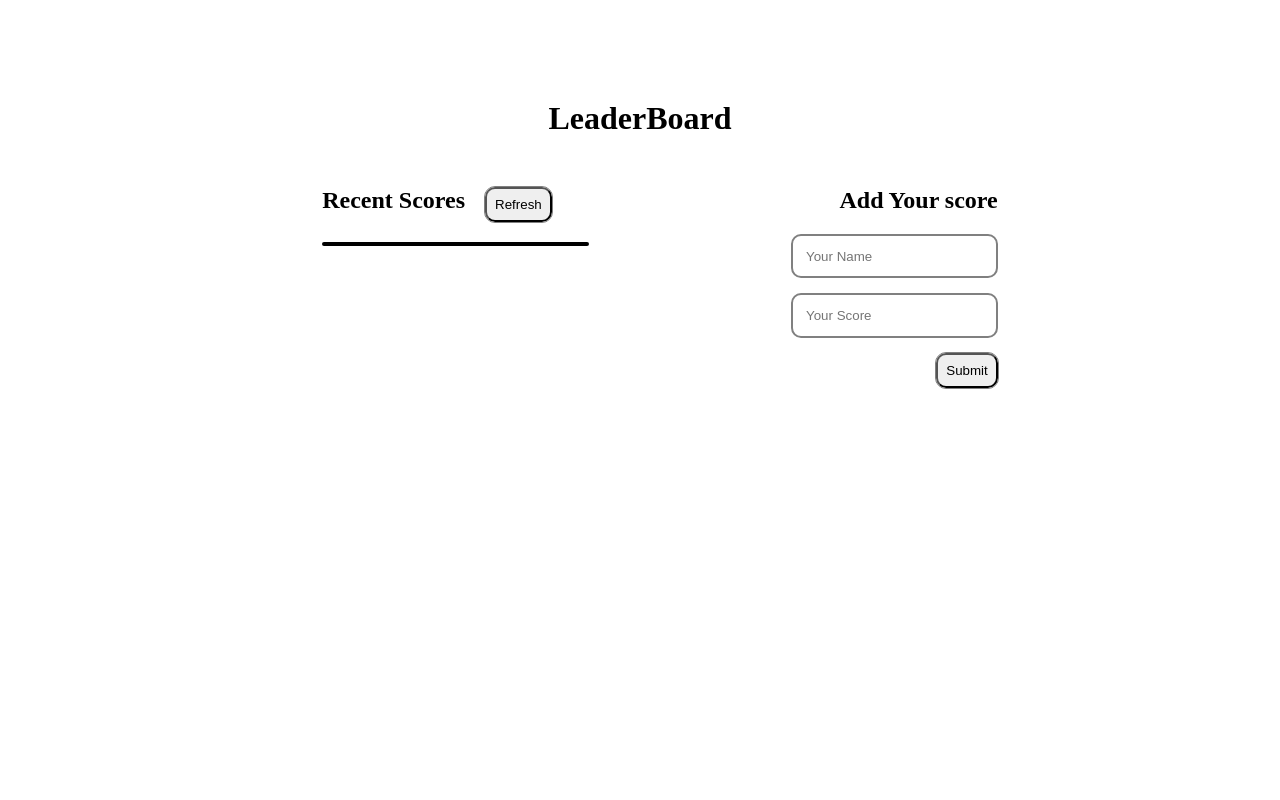
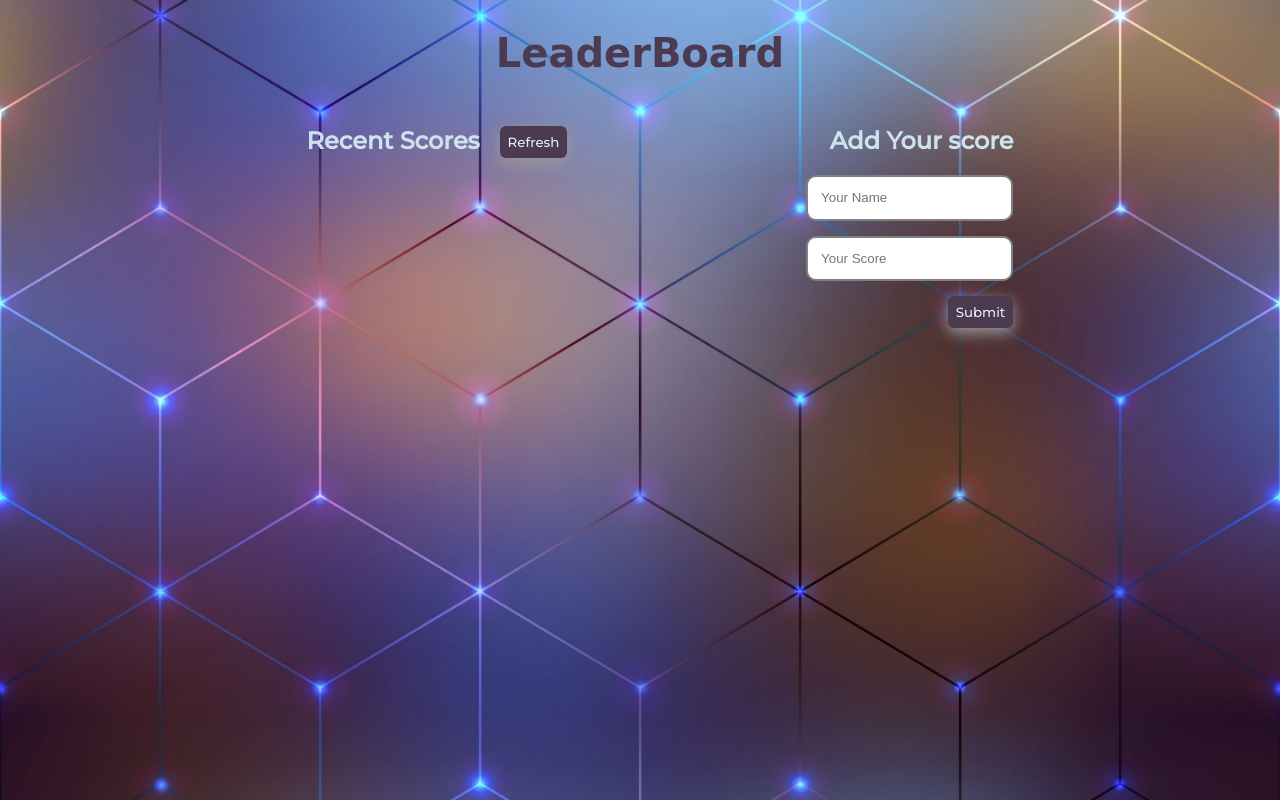
Before and after one commit to AbbyNyakara/LeaderBoard, a website built with webpack: page docs/template.html in a window 1280 px wide. Built offline with nearby package versions, Linux system fonts and the light colour scheme; a web font is replaced by a local one.

Commit message:
Add final touches

```diff
--- a/docs/index.css
+++ b/docs/index.css
@@ -5,9 +5,19 @@
 }
 
 body {
-  padding-top: 100px;
+  padding-top: 30px;
   display: grid;
   place-items: center;
+  max-height: 1000vh;
+  background-image: url('images/bg.jpg');
+  background-size: cover;
+  background-repeat: no-repeat;
+}
+
+h1 {
+  color: #4C3A51;
+  font-family: 'McLaren', cursive;
+  font-size: 2.5em;
 }
 
 .container {
@@ -24,23 +34,32 @@ body {
 }
 
 .left .scores {
-  border: 2px solid #000;
   border-radius: 5px;
   width: 70%;
 }
 
 .scores > p {
-  background-color: #eee;
+  background-color: #BDD2B6;
   padding: 10px;
+  border: none;
+  border-radius: 5px;
+  margin-bottom: 2px;
+  font-family: 'Montserrat', sans-serif;
+  font-size: 0.8em;
 }
 
 .scores > p:nth-child(odd) {
-  background-color: #ddd;
+  background-color: #A2B29F;
 }
 
 .right {
   width: 100%;
   text-align: right;
+}
+
+h2 {
+  color: #CDE3EB;
+  font-family: 'Montserrat', sans-serif;
 }
 
 .right h2 {
@@ -60,6 +79,11 @@ form > input {
 
 button {
   padding: 8px;
-  outline: 1px solid gray;
-  border-radius: 10px;
+  border: none;
+  border-radius: 6px;
+  color: #E3EFF3;
+  font-family: 'Montserrat', sans-serif;
+  cursor: pointer;
+  background-color: #4C3A51;
+  box-shadow: 0 5px 15px #999;
 }
--- a/docs/template.html
+++ b/docs/template.html
@@ -4,6 +4,9 @@
   <meta charset="UTF-8">
   <meta http-equiv="X-UA-Compatible" content="IE=edge">
   <meta name="viewport" content="width=device-width, initial-scale=1.0">
+  <link rel="preconnect" href="https://fonts.googleapis.com">
+  <link rel="preconnect" href="https://fonts.gstatic.com" crossorigin>
+  <link href="https://fonts.googleapis.com/css2?family=McLaren&family=Montserrat:wght@300;500&display=swap" rel="stylesheet">
   <title>LeaderBoard</title>
 </head>
 <body>
```
Also changed, not shown: dist/bundle.js, dist/fd84e850518a983aa0f7.jpg (added), dist/index.html, docs/images/bg.jpg (added), docs/index.js (line endings or trailing spaces).
